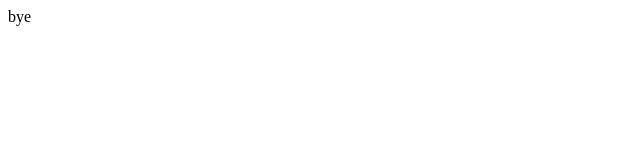
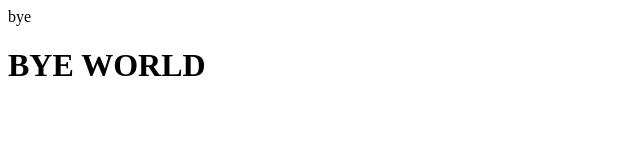
Before and after one commit to Swetha-C-2004/javascript, a plain HTML site: page index.html in a window 1280 px wide. Shown: the whole page, without its empty margins (0-640 px from the left). Drawn offline with Linux system fonts and the light colour scheme.

Commit message:
Dom manipulation selecting elements id and change the value

```diff
--- a/index.html
+++ b/index.html
@@ -7,3 +7,9 @@ console.log(swe.textContent)
 swe.textContent ="bye"
 
 </script>
+<h1 id ="title">HELLO WORLD</h1>
+<script>
+    var a = document.getElementById("title")
+    console.log(a.textContent)
+    a.textContent="BYE WORLD"
+</script>
```
